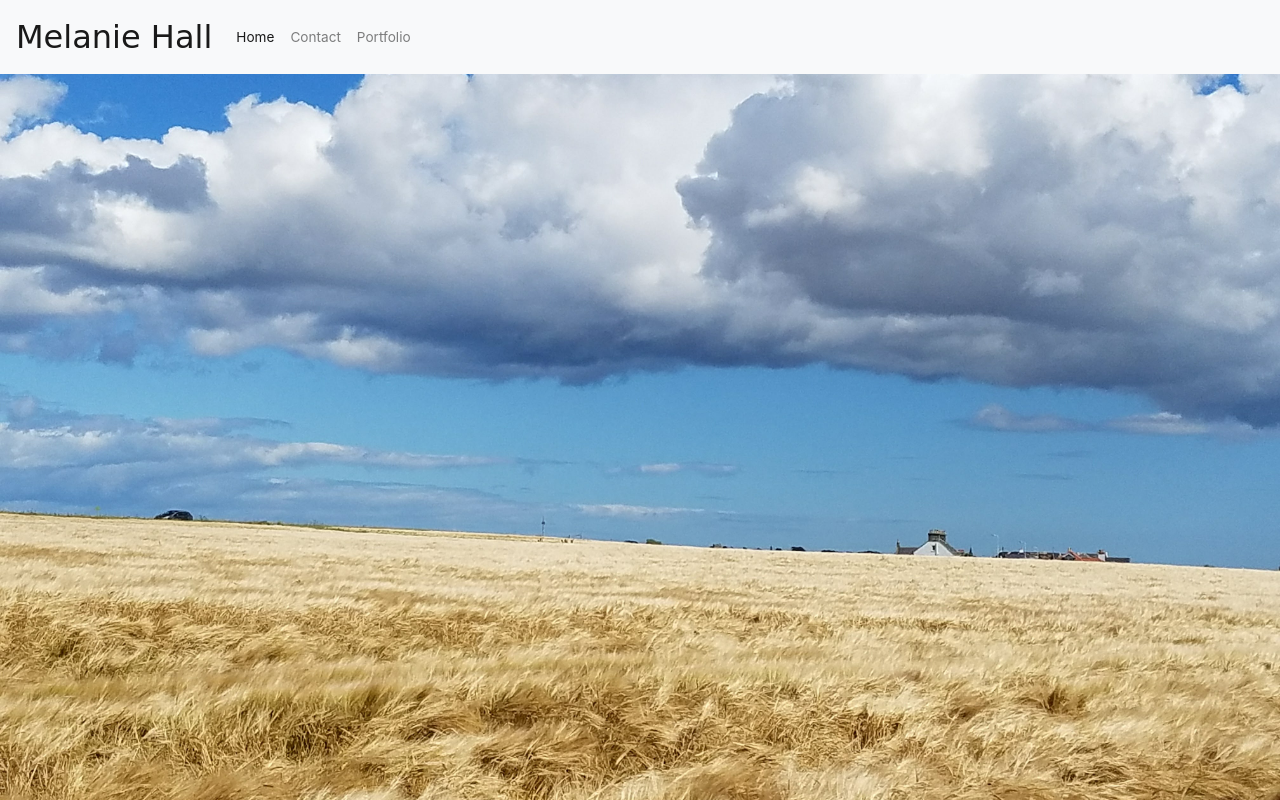
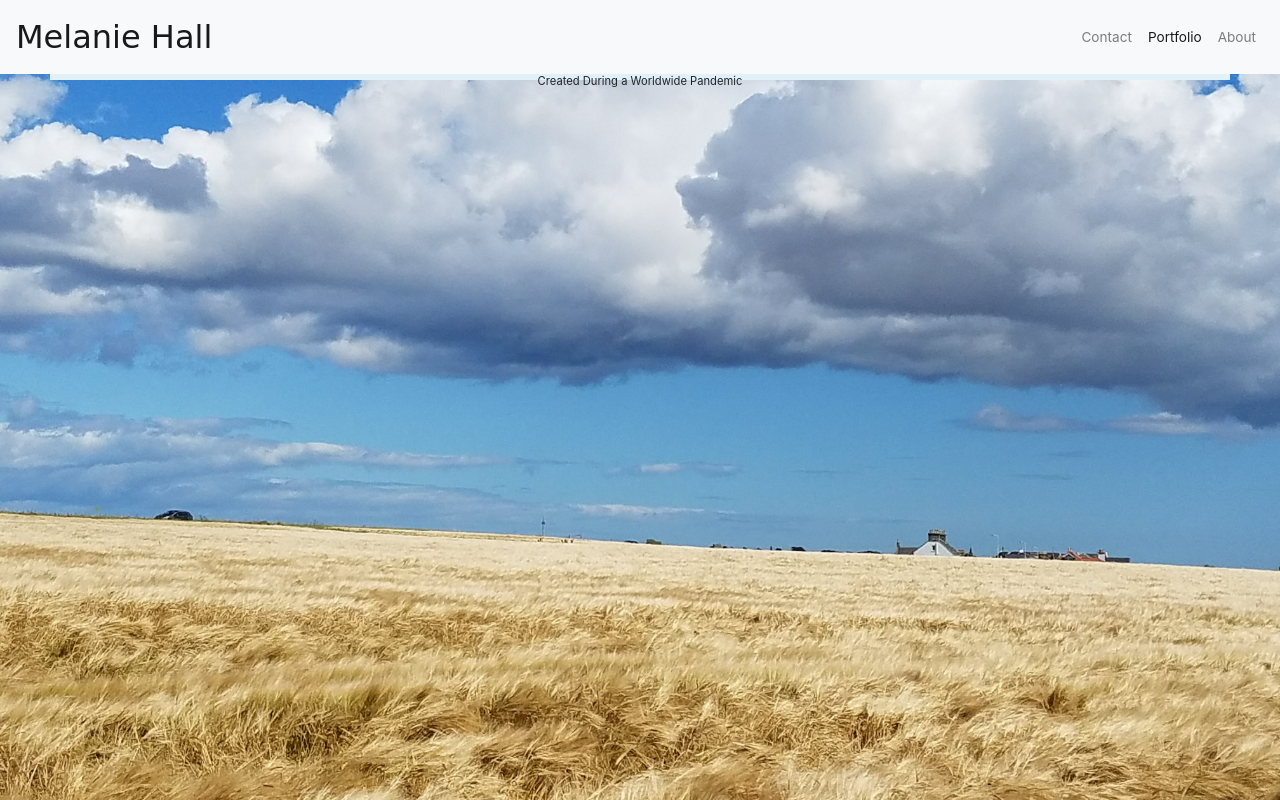
Before and after one commit to mhall313/responsive-portfolio, a plain HTML site: page portfolio.html in a window 1280 px wide. Drawn offline with nearby package versions, Linux system fonts and the light colour scheme; a web font is replaced by a local one.

Commit message:
Added footer and other small formatting adjustments

```diff
--- a/portfolio.html
+++ b/portfolio.html
@@ -38,20 +38,25 @@
         </button>
 
         <div class="collapse navbar-collapse" id="navbarSupportedContent">
-          <ul class="navbar-nav mr-auto">
-            <li class="nav-item active">
-              <a class="nav-link" href="index.html">Home <span class="sr-only">(current)</span></a>
-            </li>
-            <li class="nav-item">
-              <a class="nav-link" href="contact.html">Contact</a>
-            </li>
-            <li class="nav-item">
-              <a class="nav-link" href="portfolio.html">Portfolio</a>
-            </li>
-          </ul>
+            <ul class="navbar-nav ml-auto">
+                <li class="nav-item">
+                  <a class="nav-link" href="contact.html">Contact </a>
+                </li>
+                <li class="nav-item active">
+                  <a class="nav-link" href="portfolio.html">Portfolio<span class="sr-only">(current)</span></a>
+                </li>
+                <li class="nav-item">
+                    <a class="nav-link" href="index.html">About</a>
+                  </li>
+              </ul>
         </div>
       </nav>
 
+      <!-- Footer -->
+    <footer class="page-footer font-small blue">
+        <div class="footer-copyright text-center py-3">Created During a Worldwide Pandemic
+        </div>
+    </footer>
 
 
     <script
--- a/style.css
+++ b/style.css
@@ -1,3 +1,11 @@
+* {
+    box-sizing: border-box;
+  }
+
+.navbar{
+    background-color:rgb(225, 241, 250);
+}
+
 .navbar-brand{
     font-family: 'Cedarville Cursive', cursive;
     font-size: 200%;
@@ -10,11 +18,10 @@
 
 body{
     background-image: url('photos/Scotland-Background.jpg');
-    background-color: #c1e6e9; /* Used if the image is unavailable */
-    height: 500px; /* You must set a specified height */
-    background-position: center; /* Center the image */
-    background-repeat: no-repeat; /* Do not repeat the image */
-    background-size: cover; /* Resize the background image to cover the entire container */
+    background-color: rgb(225, 241, 250);
+    background-position: center;
+    background-repeat: no-repeat;
+    background-size: cover;
     background-attachment:fixed;
     margin: 50px;
 }
@@ -25,7 +32,7 @@ body{
 }
 
 .bio{
-    margin-top:90px;
+    margin-top:40px;
     background-color: rgb(225, 241, 250);
     height: auto;
 }
@@ -37,6 +44,13 @@ body{
 }
 
 
+footer{
+    background-color:rgb(225, 241, 250);
+    height:30px;
+    line-height:30px;
+    font-size:70%;
+    text-align: center;
+
 }
 
 @media screen and (max-width: 768px) {
```
Also changed, not shown: contact.html (+5 -5 lines), index.html (+5 -2 lines).
